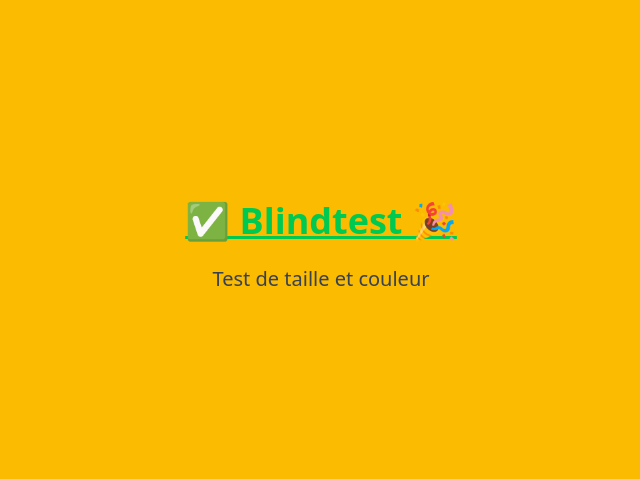
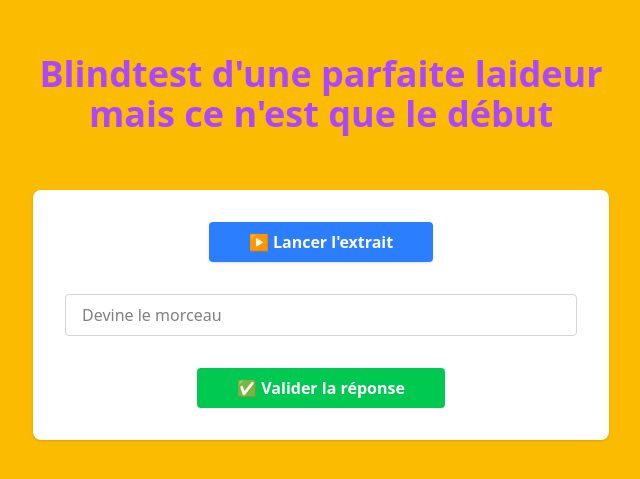
Before and after one commit to NatachaLefevre/Blindtest, a React (Vite) app in the folder frontend/: page / in a window 1280 px wide. Shown: the part 153-632 px from the top of the page, without its empty margins (319-959 px from the left). Built offline with nearby package versions, Linux system fonts and the light colour scheme.

Commit message:
feat: Bloc blindtest

```diff
--- a/frontend/index.html
+++ b/frontend/index.html
@@ -2,7 +2,7 @@
 <html lang="en">
   <head>
     <meta charset="UTF-8" />
-    <link rel="icon" type="image/svg+xml" href="/vite.svg" />
+    <link rel="icon" type="image/svg+xml" href="/note.svg" />
     <meta name="viewport" content="width=device-width, initial-scale=1.0" />
     <title>Blindtest</title>
   </head>
--- a/frontend/src/App.tsx
+++ b/frontend/src/App.tsx
@@ -1,12 +1,17 @@
+import Blindtest from './components/Blindtest';
+
+
 export default function App() {
   return (
     <div className="min-h-screen flex flex-col items-center justify-center gap-6">
-      <h1 className="text-4xl text-green-500 font-bold underline text-center">
-        ✅ Blindtest 🎉
+      <h1 className="text-4xl text-purple-500 font-bold text-center">
+        Blindtest d'une parfaite laideur <br></br>mais ce n'est que le début
       </h1>
-      <p className="text-xl text-gray-700">
+      {/* <p className="text-2xl text-gray-800">
         Test de taille et couleur
-      </p>
+      </p> */}
+      <Blindtest />
+
     </div>
   );
 }
--- a/frontend/src/components/Blindtest.tsx
+++ b/frontend/src/components/Blindtest.tsx
@@ -21,21 +21,21 @@ export default function Blindtest() {
 
   return (
 
-    <div className="flex flex-col items-center p-6 space-y-6 bg-white rounded-lg shadow max-w-lg mx-auto mt-8">
+    <div className="flex flex-col items-center p-8 space-y-8 bg-white rounded-lg shadow w-full max-w-xl mx-auto mt-8">
 
-      <h1 className="text-4xl text-pink-500 font-bold underline text-center">🎵 Blindtest d'une parfaite laideur mais ce n'est que le début</h1>
+      {/* <h1 className="text-4xl text-pink-500 font-bold underline text-center">🎵 Blindtest d'une parfaite laideur mais ce n'est que le début</h1> */}
 
-      <button onClick={handlePlay} className="bg-blue-500 hover:bg-blue-600 text-white font-bold py-2 px-6 rounded shadow transition">▶️ Lancer l'extrait</button>
+      <button onClick={handlePlay} className="bg-blue-500 hover:bg-blue-600 text-white font-bold py-2 px-10 rounded shadow transition">▶️ Lancer l'extrait</button>
 
       <input
         type="text"
-        placeholder="Titre du morceau"
+        placeholder="Devine le morceau"
         className="border border-gray-300 rounded px-4 py-2 w-full focus:outline-none focus:ring-2 focus:ring-blue-400"
         value={guess}
         onChange={(e) => setGuess(e.target.value)}
       />
 
-      <button onClick={handleCheck} className="bg-green-500 hover:bg-green-600 text-white font-bold py-2 px-6 rounded transition">✅ Valider la réponse</button>
+      <button onClick={handleCheck} className="bg-green-500 hover:bg-green-600 text-white font-bold py-2 px-10 rounded transition">✅ Valider la réponse</button>
     </div>
   );
 
```
Also changed, not shown: frontend/public/note.svg (added).
